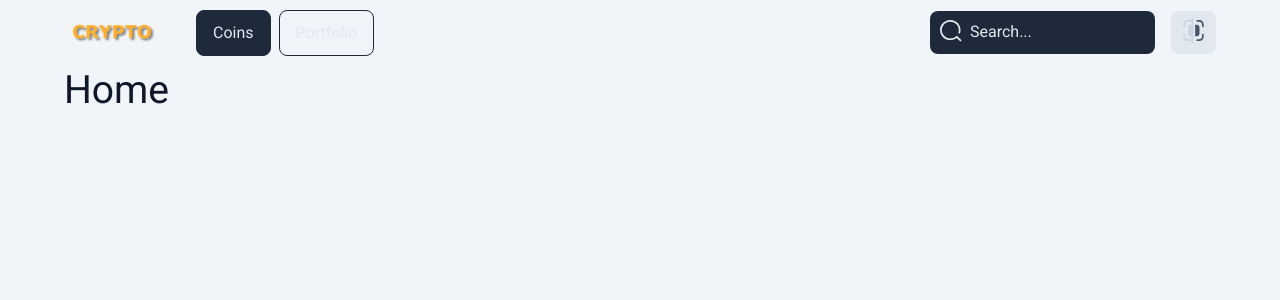
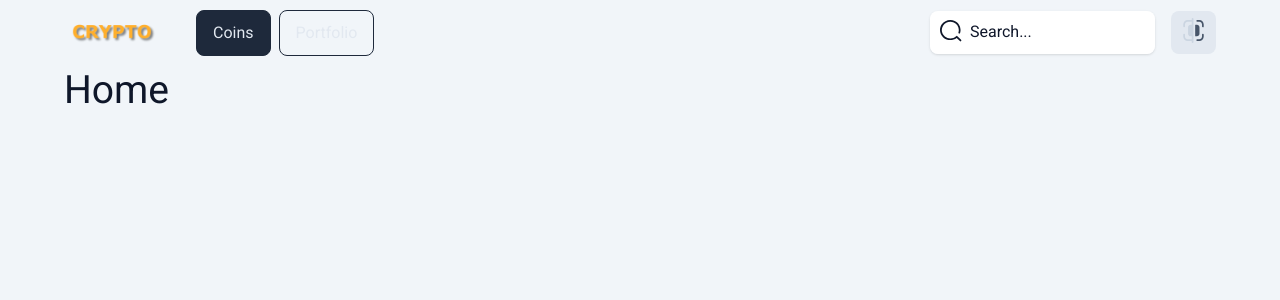
Before and after one commit to grefelnable/crypto-app, a React (Vite) app: page / in a window 1280 px wide. Shown: the top 300 px of the page. Built offline with nearby package versions, Linux system fonts and the light colour scheme.

Commit message:
Add border radius to container
Make colors dynamic when theme changes

```diff
--- a/src/components/Search.jsx
+++ b/src/components/Search.jsx
@@ -64,10 +64,12 @@ export default Search;
 
 const Container = styled.form`
   border: none;
+  border-radius: 0.5em;
   position: relative;
+  box-shadow: var(--shadow-1);
   input {
-    color: var(--grey-500);
-    background-color: var(--grey-800);
+    color: ${({ theme }) => theme.text};
+    background-color: ${({ theme }) => theme.backgroundVariant};
     padding-top: 12px;
     padding-bottom: 12px;
     padding-left: 2.5rem;
@@ -76,12 +78,12 @@ const Container = styled.form`
     outline: none;
   }
   input::placeholder {
-    color: var(--grey-200);
+    color: ${({ theme }) => theme.text};
   }
 `;
 
 const StyledSearchIcon = styled(SearchIcon)`
-  fill: var(--grey-200);
+  fill: ${({ theme }) => theme.text};
   position: absolute;
   top: 50%;
   transform: translateY(-50%);
```
